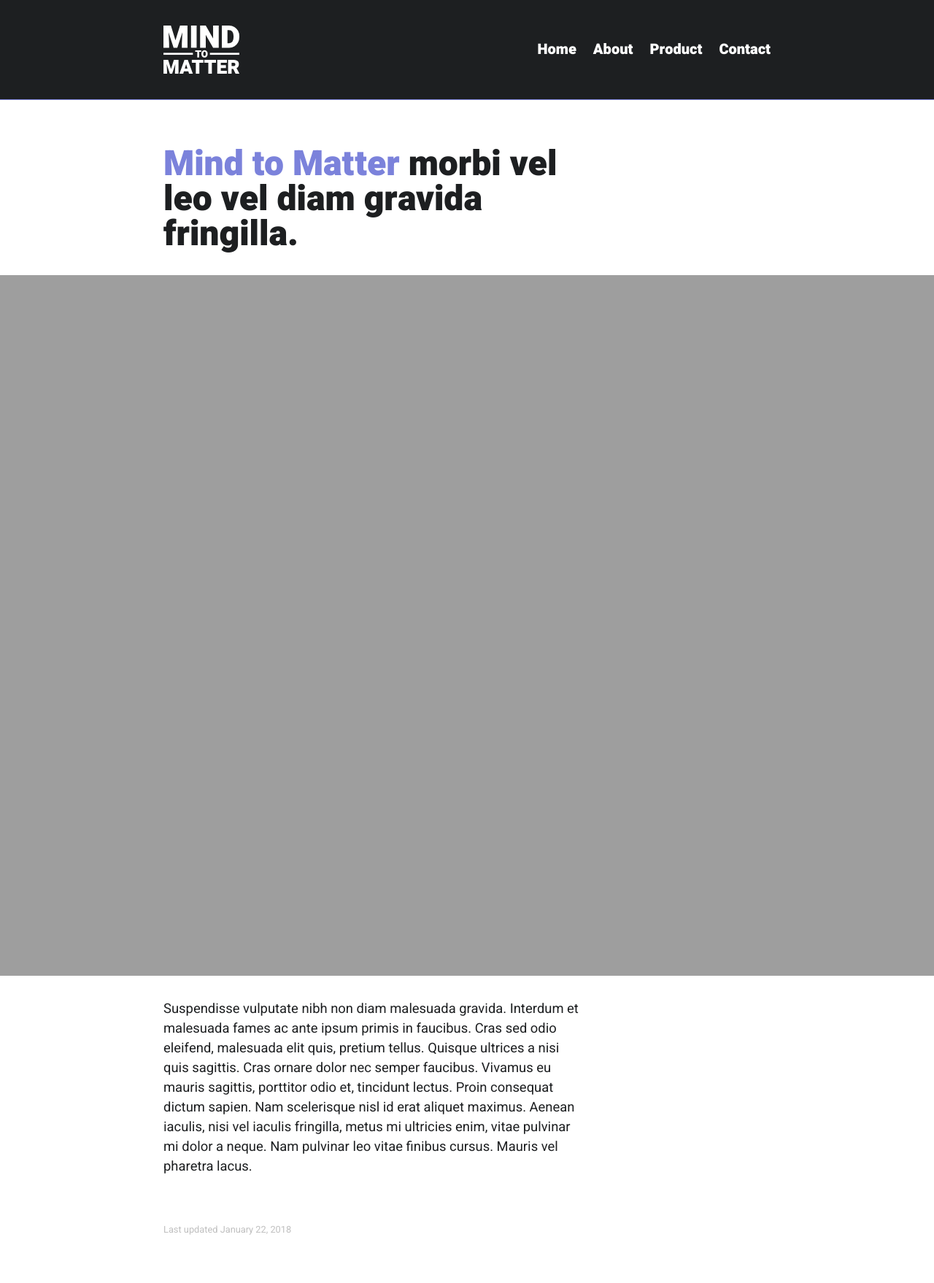
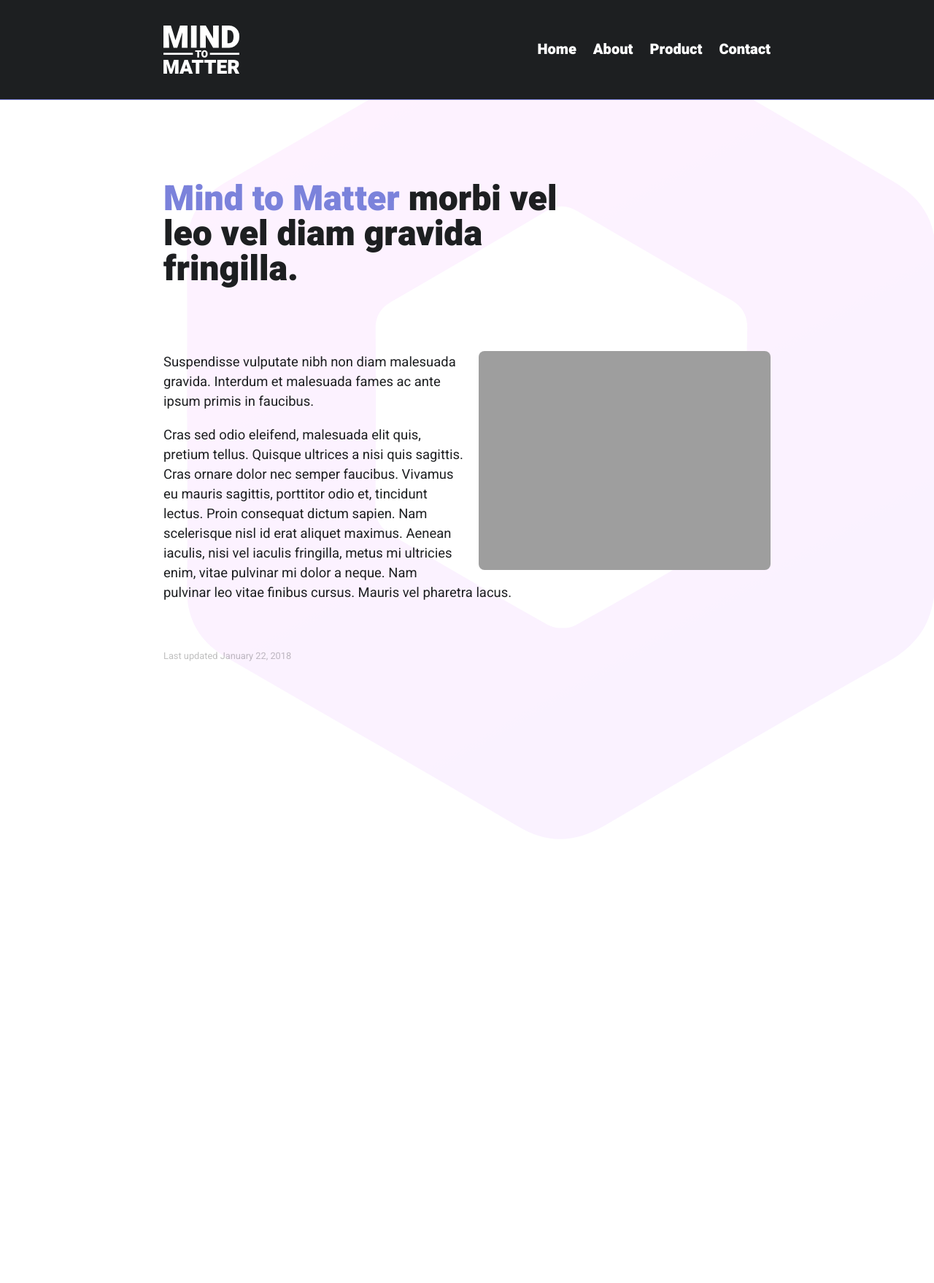
Before and after one commit to georgemblack/mind-to-matter, a Jekyll site: the page built from index.html, in a window 1280 px wide. Shown: the whole page at 73% size. Built offline with Jekyll 4.4.1, drawn with Linux system fonts in a browser that asks for light colours.

Commit message:
Add background graphic to homepage and rearrange

```diff
--- a/_sass/pages/_home.scss
+++ b/_sass/pages/_home.scss
@@ -1,4 +1,5 @@
 .home-tagline {
+    padding: 1em 0 1.5em 0;
     font-size: 3em;
     font-weight: $font-weight-bold;
     line-height: 100%;
@@ -7,3 +8,13 @@
         color: $theme-primary-color;
     }
 }
+
+.home-background-graphic {
+    z-index: -100;
+    top: 0;
+    right: 0;
+    position: fixed;
+    width: 100%;
+    max-width: 64em;
+    opacity: 0.05;
+}
--- a/index.html
+++ b/index.html
@@ -2,10 +2,11 @@
 layout: default
 title: Home
 ---
+
+<div class="home-background-graphic"><img src="{{site.url}}/assets/block-graphic-purple.svg"></div>
 <section class="section">
     <p class="home-tagline" style="margin:0;"><span>Mind to Matter</span> morbi vel leo vel diam gravida fringilla.</p>
+    <div class="image-right"><img src="{{site.url}}/assets/team-meeting-cropped.jpg"></div>
+    <p>Suspendisse vulputate nibh non diam malesuada gravida. Interdum et malesuada fames ac ante ipsum primis in faucibus.</p>
+    <p>Cras sed odio eleifend, malesuada elit quis, pretium tellus. Quisque ultrices a nisi quis sagittis. Cras ornare dolor nec semper faucibus. Vivamus eu mauris sagittis, porttitor odio et, tincidunt lectus. Proin consequat dictum sapien. Nam scelerisque nisl id erat aliquet maximus. Aenean iaculis, nisi vel iaculis fringilla, metus mi ultricies enim, vitae pulvinar mi dolor a neque. Nam pulvinar leo vitae finibus cursus. Mauris vel pharetra lacus.</p>
 </section>
-<div class="image-full-width"><img src="{{site.url}}/assets/team-meeting-cropped.jpg"></div>
-<section class="section">
-    <p>Suspendisse vulputate nibh non diam malesuada gravida. Interdum et malesuada fames ac ante ipsum primis in faucibus. Cras sed odio eleifend, malesuada elit quis, pretium tellus. Quisque ultrices a nisi quis sagittis. Cras ornare dolor nec semper faucibus. Vivamus eu mauris sagittis, porttitor odio et, tincidunt lectus. Proin consequat dictum sapien. Nam scelerisque nisl id erat aliquet maximus. Aenean iaculis, nisi vel iaculis fringilla, metus mi ultricies enim, vitae pulvinar mi dolor a neque. Nam pulvinar leo vitae finibus cursus. Mauris vel pharetra lacus.</p>
-</section>
```
Also changed, not shown: 1 other file.
